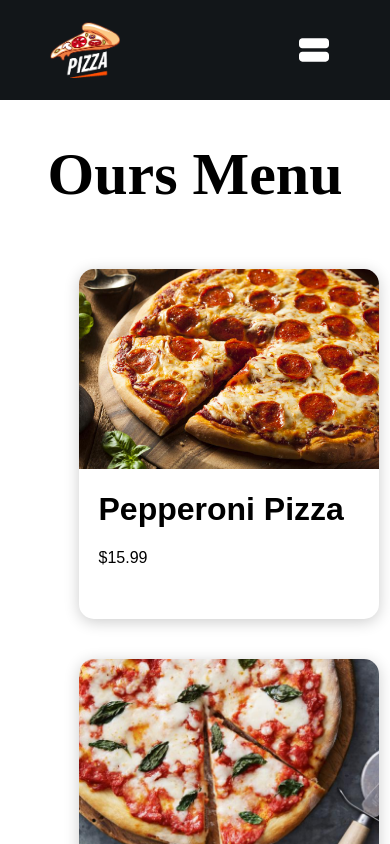
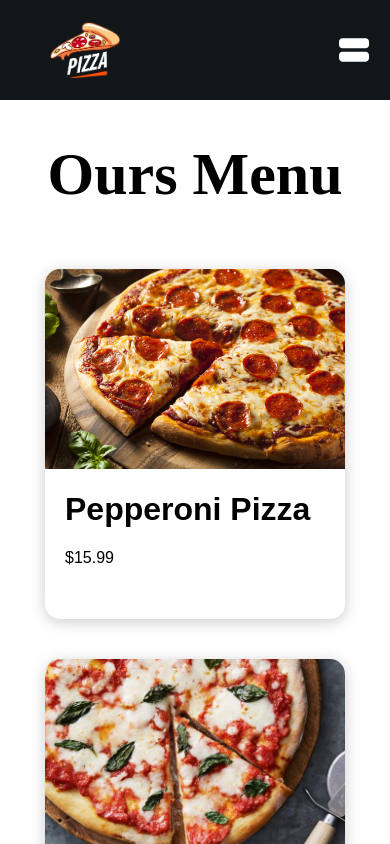
Before and after one commit to 19Rithvik/Take-a-Bite, a React (Create React App) app: page /menu in a window 390 px wide. Shown: the top 844 px of the page. Built offline with nearby package versions, Linux system fonts and the light colour scheme.

Commit message:
responsive change

```diff
--- a/src/About.css
+++ b/src/About.css
@@ -25,6 +25,7 @@
   .aboutBottom p {
     width: 90%;
     overflow:auto;
+    font-style: italic;
   }
 
   .aboutBottom P::-webkit-scrollbar {
--- a/src/Menu.css
+++ b/src/Menu.css
@@ -12,7 +12,6 @@
   }
 
   .menuList {
-    width: 70vw;
     height: auto;
     display: grid;
     grid-template-columns: 1fr 1fr 1fr;
--- a/src/Navbar.css
+++ b/src/Navbar.css
@@ -29,7 +29,7 @@
   .navbar a {
     color: white;
     text-decoration: none;
-    margin: 20px;
+    /* margin: 20px; */
   }
 
   .navbar .rightSide button {
@@ -56,7 +56,6 @@
 
   .navbar #open .hiddenLinks {
     display: inherit;
-    margin-left: 30px;
   }
 
   .navbar #close .hiddenLinks {
@@ -64,7 +63,7 @@
   }
 
   .navbar #open a {
-    width: 70px;
+    width: 60px;
     margin: 5px;
   }
   @media only screen and (max-width: 900px) {
@@ -83,7 +82,7 @@
 
     .navbar .rightSide {
       justify-content: flex-end;
-      padding-right: 50px;
+      padding-right: 10px;
     }
 
     .navbar .rightSide button {
```
